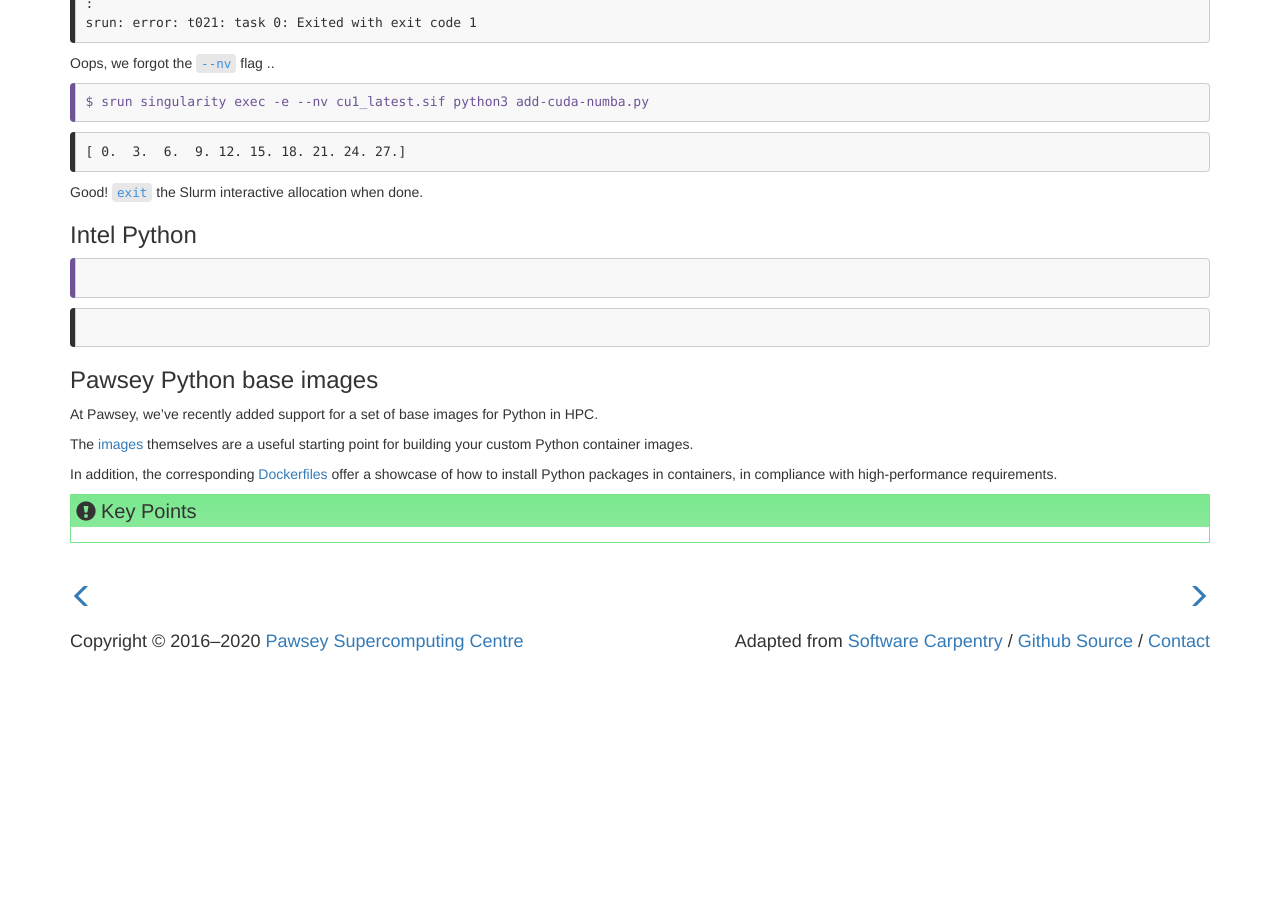
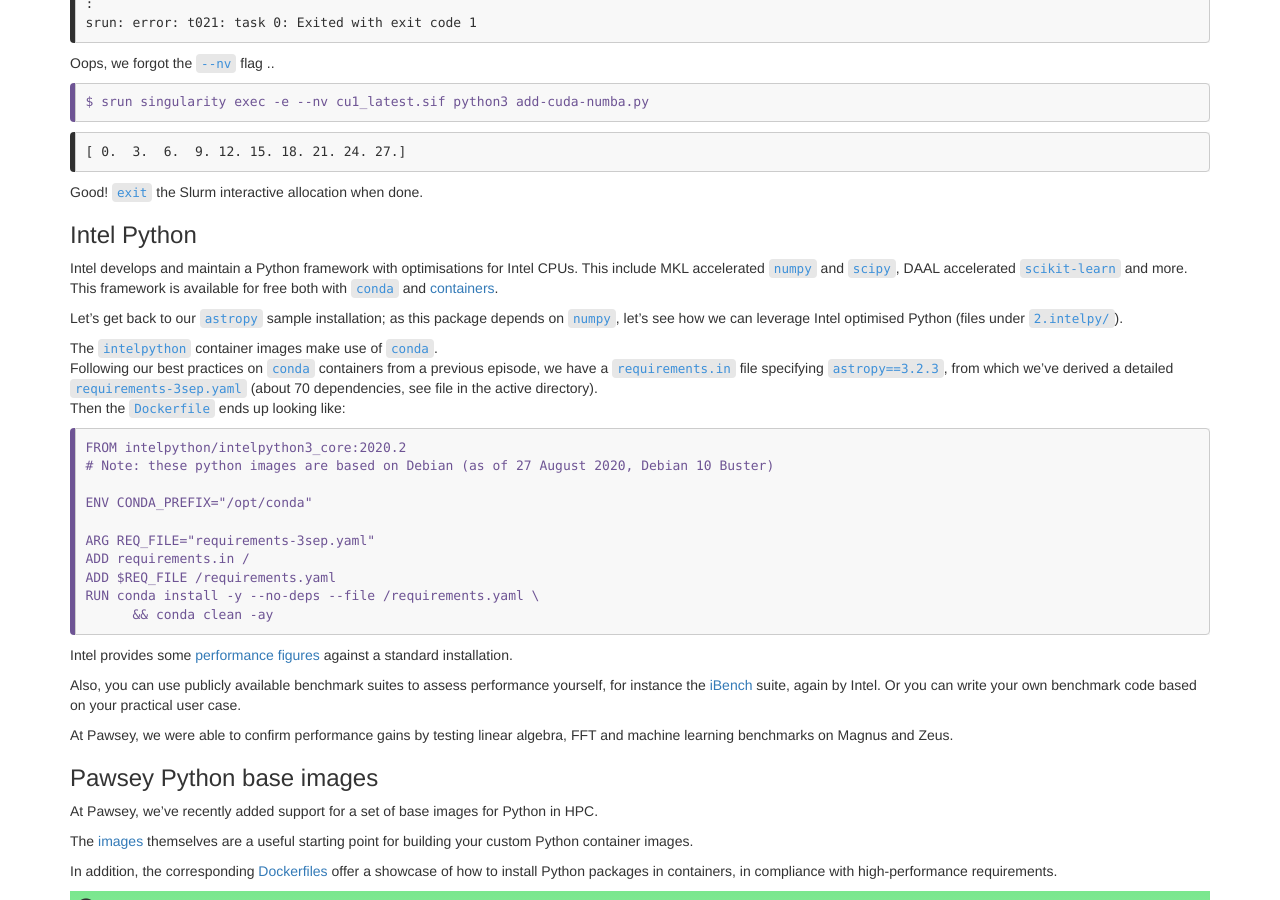
Before and after one commit to PawseySC/containers-astro-python-workshop, a Jekyll site: the page built from _episodes/2.hpc.md, in a window 1280 px wide and 900 px high, scrolled down 11978 px. Built offline with Jekyll 4.4.1, drawn with Linux system fonts in a browser that asks for light colours; before the commit the page ends 12640 px from its top, so only the background shows below that.

Commit message:
ep 2 intel python

````diff
--- a/_episodes/2.hpc.md
+++ b/_episodes/2.hpc.md
@@ -665,21 +665,34 @@
 
 ### Intel Python
 
+Intel develops and maintain a Python framework with optimisations for Intel CPUs.  This include MKL accelerated `numpy` and `scipy`, DAAL accelerated `scikit-learn` and more.
+This framework is available for free both with `conda` and [containers](https://hub.docker.com/r/intelpython/intelpython3_core).
 
+Let's get back to our `astropy` sample installation; as this package depends on `numpy`, let's see how we can leverage Intel optimised Python (files under `2.intelpy/`).
 
-
-
+The `intelpython` container images make use of `conda`.
+Following our best practices on `conda` containers from a previous episode, we have a `requirements.in` file specifying `astropy==3.2.3`, from which we've derived a detailed `requirements-3sep.yaml` (about 70 dependencies, see file in the active directory).
+Then the `Dockerfile` ends up looking like:
 
 ```
+FROM intelpython/intelpython3_core:2020.2
+# Note: these python images are based on Debian (as of 27 August 2020, Debian 10 Buster)
 
+ENV CONDA_PREFIX="/opt/conda"
+
+ARG REQ_FILE="requirements-3sep.yaml"
+ADD requirements.in /
+ADD $REQ_FILE /requirements.yaml
+RUN conda install -y --no-deps --file /requirements.yaml \
+      && conda clean -ay
 ```
-{: .bash}
+{: .source}
 
-```
+Intel provides some [performance figures](https://software.intel.com/content/www/us/en/develop/tools/distribution-for-python/benchmarks.html) against a standard installation.
 
-```
-{: .output}
+Also, you can use publicly available benchmark suites to assess performance yourself, for instance the [iBench](https://github.com/IntelPython/ibench) suite, again by Intel.  Or you can write your own benchmark code based on your practical user case.
 
+At Pawsey, we were able to confirm performance gains by testing linear algebra, FFT and machine learning benchmarks on Magnus and Zeus.
 
 
 ### Pawsey Python base images
````
